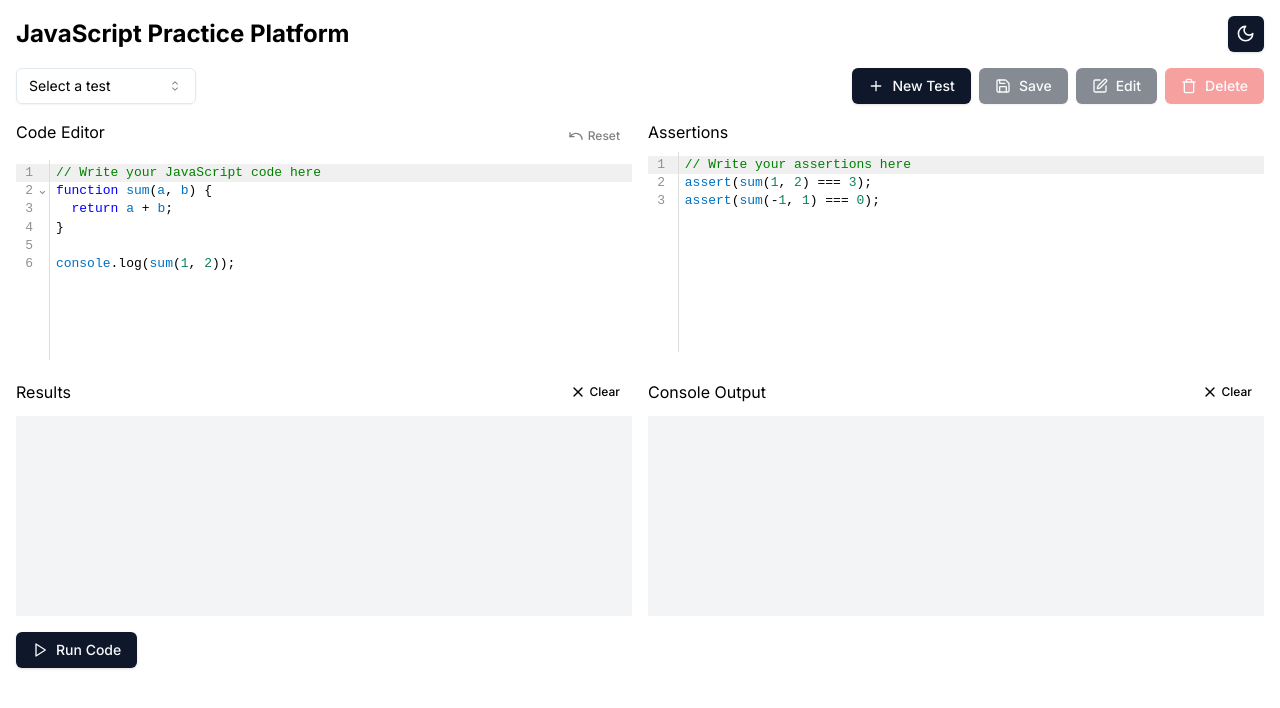
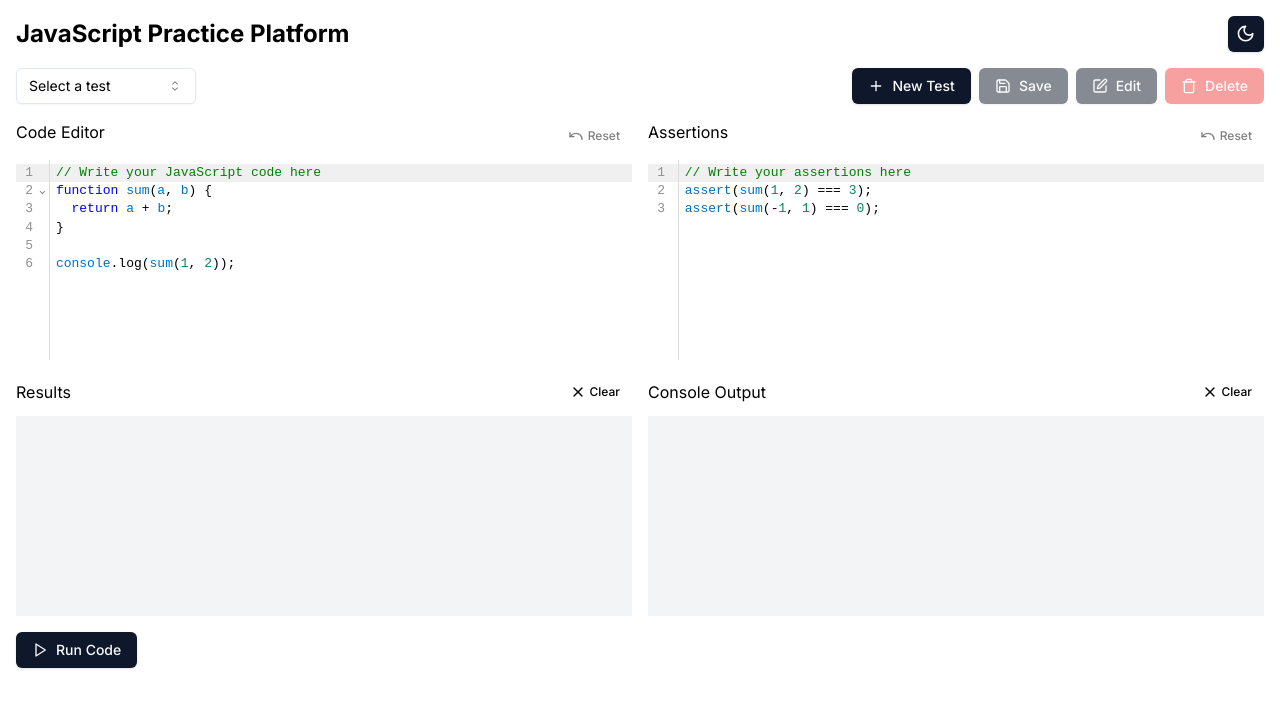
Before and after one commit to bbodine1/js-cardio, a Next.js app: page / in a window 1280 px wide. Shown: the top 708 px of the page. Built offline with nearby package versions, Linux system fonts and the light colour scheme.

Commit message:
add reset to assertions editor

```diff
--- a/components/app.tsx
+++ b/components/app.tsx
@@ -375,7 +375,20 @@ export function App() {
 					/>
 				</div>
 				<div>
-					<h2 className="mb-2">Assertions</h2>
+					<div className="flex justify-between items-center mb-2">
+						<h2 className="mb-2">Assertions</h2>
+
+						<Button
+							onClick={() => setAssertions(currentTest?.assertions || '')}
+							variant="ghost"
+							size="sm"
+							disabled={!currentTest}
+						>
+							<Undo className="h-4 w-4 mr-1" />
+							Reset
+						</Button>
+					</div>
+
 					<CodeMirror
 						value={assertions}
 						height="200px"
```
